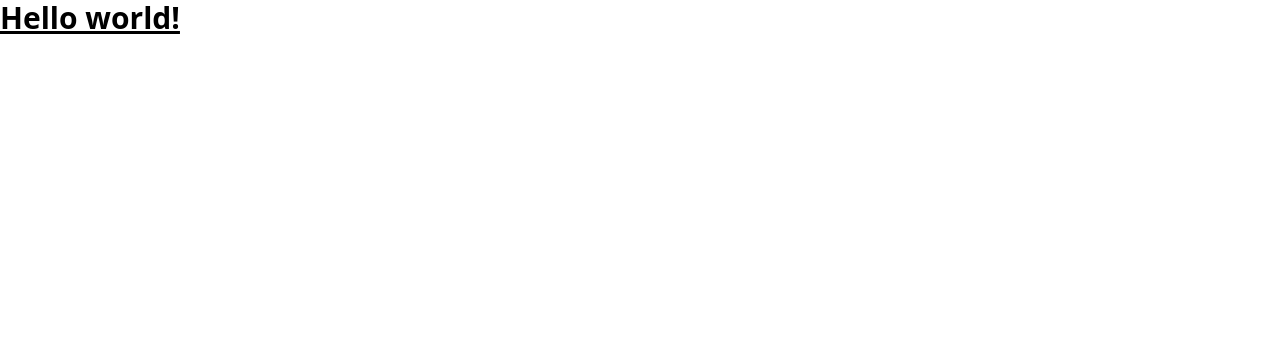
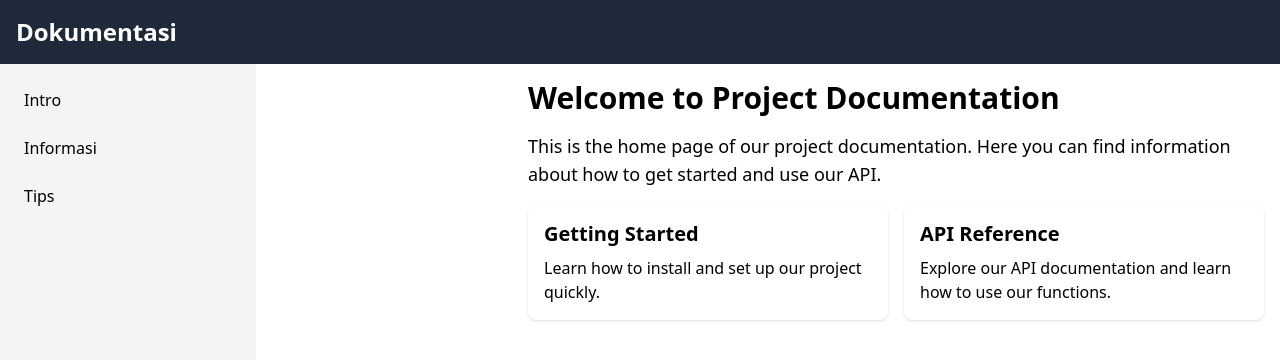
Before and after one commit to TomiRenaldi/itmtpguide, a React (Vite) app: page / in a window 1280 px wide. Shown: the top 360 px of the page. Built offline with nearby package versions, Linux system fonts and the light colour scheme.

Commit message:
:sparkles: Add components > pages

```diff
--- a/src/App.tsx
+++ b/src/App.tsx
@@ -1,3 +1,33 @@
-export default function App() {
-  return <h1 className="text-3xl font-bold underline">Hello world!</h1>;
+import { useState } from "react";
+import { BrowserRouter as Router, Route, Routes } from "react-router-dom";
+import Header from "./components/Header";
+import Sidebar from "./components/Sidebar";
+import Intro from "./pages/Intro";
+import Informasi from "./pages/Informasi";
+import Tips from "./pages/Tips";
+
+function App() {
+  const [sidebarOpen, setSidebarOpen] = useState(false);
+
+  const toggleSidebar = () => setSidebarOpen(!sidebarOpen);
+
+  return (
+    <Router>
+      <div className="flex flex-col min-h-screen">
+        <Header toggleSidebar ={toggleSidebar} />
+        <div className="flex flex-1">
+          <Sidebar isOpen={sidebarOpen} toggleSidebar ={toggleSidebar}/>
+          <main className="flex-1 p-4 md:ml-64">
+            <Routes>
+              <Route path="/" element={<Intro />} />
+              <Route path="/informasi" element={<Informasi />} />
+              <Route path="/tips" element={<Tips />} />
+            </Routes>
+          </main>
+        </div>
+      </div>
+    </Router>
+  );
 }
+
+export default App;
--- /dev/null
+++ b/src/components/Header.tsx
@@ -0,0 +1,32 @@
+interface HeaderProps {
+  toggleSidebar: () => void
+}
+
+export default function Header({ toggleSidebar }: HeaderProps) {
+  return (
+    <header className="bg-gray-800 text-white p-4">
+      <div className="flex items-center justify-between">
+        <h1 className="text-2xl font-bold">Dokumentasi</h1>
+        <button
+          onClick={toggleSidebar}
+          className="md:hidden p-2 rounded-md hover:bg-gray-700 focus:outline-none focus:ring-2 focus:ring-gray-400"
+        >
+          <svg
+            className="w-6 h-6"
+            fill="none"
+            stroke="currentColor"
+            viewBox="0 0 24 24"
+            xmlns="http://www.w3.org/2000/svg"
+          >
+            <path
+              strokeLinecap="round"
+              strokeLinejoin="round"
+              strokeWidth={2}
+              d="M4 6h16M4 12h16M4 18h16"
+            />
+          </svg>
+        </button>
+      </div>
+    </header>
+  )
+}
--- /dev/null
+++ b/src/components/Sidebar.tsx
@@ -0,0 +1,56 @@
+import { Link } from "react-router-dom"
+
+interface SidebarProps {
+  isOpen: boolean
+  toggleSidebar: () => void
+}
+
+export default function Sidebar({ isOpen, toggleSidebar }: SidebarProps) {
+  return (
+
+    <aside
+        className={`
+          fixed top-0 left-0 z-30 h-screen w-64 bg-gray-100 p-4 transition-transform duration-300 ease-in-out
+          ${isOpen ? "translate-x-0" : "-translate-x-full"}
+          md:relative md:translate-x-0
+        `}
+      >
+        <div className="flex justify-between items-center mb-4 md:hidden">
+          <h2 className="text-xl font-semibold">Contents</h2>
+          <button
+            onClick={toggleSidebar}
+            className="p-2 rounded-md hover:bg-gray-200 focus:outline-none focus:ring-2 focus:ring-gray-400"
+          >
+            <svg
+              className="w-6 h-6"
+              fill="none"
+              stroke="currentColor"
+              viewBox="0 0 24 24"
+              xmlns="http://www.w3.org/2000/svg"
+            >
+              <path strokeLinecap="round" strokeLinejoin="round" strokeWidth={2} d="M6 18L18 6M6 6l12 12" />
+            </svg>
+          </button>
+        </div>
+        <nav>
+          <ul className="space-y-2">
+            <li>
+              <Link to="/" className="block hover:bg-gray-200 p-2 rounded" onClick={toggleSidebar}>
+                Intro
+              </Link>
+            </li>
+            <li>
+              <Link to="/informasi" className="block hover:bg-gray-200 p-2 rounded" onClick={toggleSidebar}>
+                Informasi
+              </Link>
+            </li>
+            <li>
+              <Link to="/tips" className="block hover:bg-gray-200 p-2 rounded" onClick={toggleSidebar}>
+                Tips
+              </Link>
+            </li>
+          </ul>
+        </nav>
+      </aside>
+  )
+}
--- /dev/null
+++ b/src/pages/Informasi.tsx
@@ -0,0 +1,30 @@
+export default function Informasi() {
+  return (
+    <div className="max-w-3xl mx-auto">
+      <h2 className="text-2xl md:text-3xl font-bold mb-4">Getting Started</h2>
+      <p className="text-lg mb-4">
+        Follow these steps to get started with our project:
+      </p>
+      <ol className="list-decimal list-inside space-y-4">
+        <li className="bg-white p-4 rounded-lg shadow">
+          <strong>Install the package using npm:</strong>
+          <pre className="bg-gray-100 p-2 mt-2 rounded">
+            <code>npm install our-package</code>
+          </pre>
+        </li>
+        <li className="bg-white p-4 rounded-lg shadow">
+          <strong>Import the main function:</strong>
+          <pre className="bg-gray-100 p-2 mt-2 rounded">
+            <code>import {"{ main }"} from 'our-package'</code>
+          </pre>
+        </li>
+        <li className="bg-white p-4 rounded-lg shadow">
+          <strong>Call the function in your code:</strong>
+          <pre className="bg-gray-100 p-2 mt-2 rounded">
+            <code>main()</code>
+          </pre>
+        </li>
+      </ol>
+    </div>
+  );
+}
--- /dev/null
+++ b/src/pages/Intro.tsx
@@ -0,0 +1,25 @@
+export default function Intro() {
+  return (
+    <div className="max-w-3xl mx-auto">
+      <h2 className="text-2xl md:text-3xl font-bold mb-4">
+        Welcome to Project Documentation
+      </h2>
+      <p className="text-lg mb-4">
+        This is the home page of our project documentation. Here you can find
+        information about how to get started and use our API.
+      </p>
+      <div className="grid md:grid-cols-2 gap-4">
+        <div className="bg-white p-4 rounded-lg shadow">
+          <h3 className="text-xl font-semibold mb-2">Getting Started</h3>
+          <p>Learn how to install and set up our project quickly.</p>
+        </div>
+        <div className="bg-white p-4 rounded-lg shadow">
+          <h3 className="text-xl font-semibold mb-2">API Reference</h3>
+          <p>
+            Explore our API documentation and learn how to use our functions.
+          </p>
+        </div>
+      </div>
+    </div>
+  );
+}
--- /dev/null
+++ b/src/pages/Tips.tsx
@@ -0,0 +1,26 @@
+export default function Tips() {
+  return (
+    <div className="max-w-3xl mx-auto">
+    <h2 className="text-2xl md:text-3xl font-bold mb-4">API Reference</h2>
+    <p className="text-lg mb-4">Here's a quick reference for our main API functions:</p>
+    <ul className="space-y-4">
+      <li className="bg-white p-4 rounded-lg shadow">
+        <code className="text-sm md:text-base font-mono bg-gray-100 p-1 rounded">function1(param: string): void</code>
+        <p className="mt-2">Description of function1</p>
+      </li>
+      <li className="bg-white p-4 rounded-lg shadow">
+        <code className="text-sm md:text-base font-mono bg-gray-100 p-1 rounded">
+          function2(param: number): string
+        </code>
+        <p className="mt-2">Description of function2</p>
+      </li>
+      <li className="bg-white p-4 rounded-lg shadow">
+        <code className="text-sm md:text-base font-mono bg-gray-100 p-1 rounded">
+          function3(param: boolean): Promise&lt;void&gt;
+        </code>
+        <p className="mt-2">Description of function3</p>
+      </li>
+    </ul>
+  </div>
+  );
+}
```
